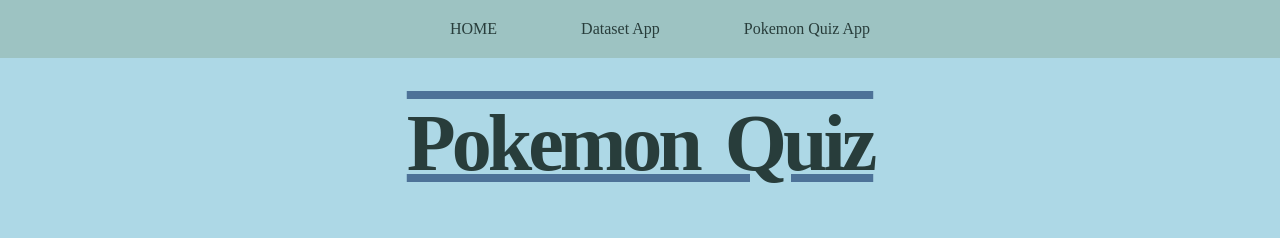
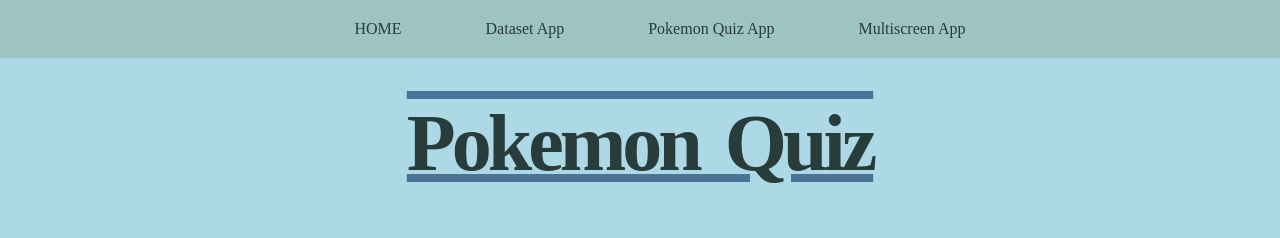
Before and after one commit to WVCS/website-AidenT46, a plain HTML site: page PokemonQuiz.html in a window 1280 px wide. Shown: the top 238 px of the page. Drawn offline with Linux system fonts and the light colour scheme.

Commit message:
added multiscreen to nav

```diff
--- a/PokemonQuiz.html
+++ b/PokemonQuiz.html
@@ -9,6 +9,7 @@
   <li><a href = "index.html"> HOME </a> </li>
   <li><a href="Dataset.html"> Dataset App </a> </li>
   <li><a href= "PokemonQuiz.html"> Pokemon Quiz App </a> </li>
+       <li><a href = "Multiscreen.html"> Multiscreen App </a> </li>
 </nav>
   <br>
   <br>
```
